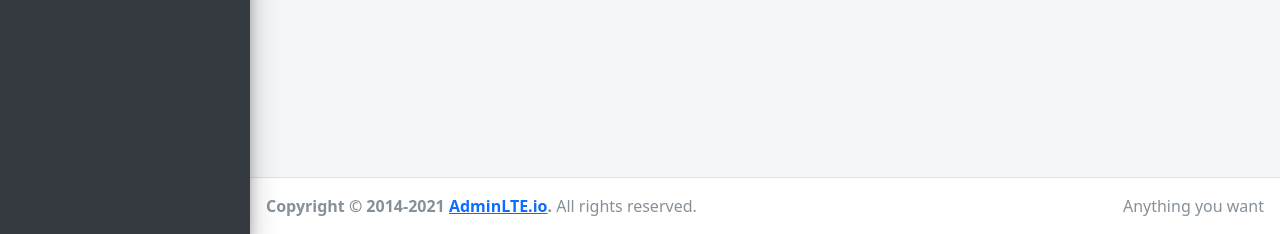
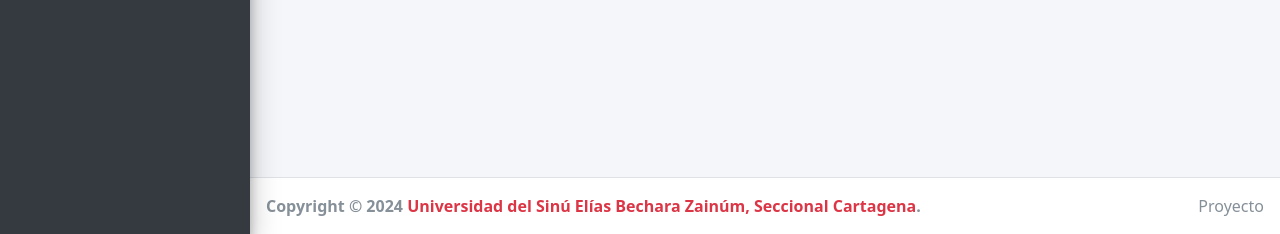
Before and after one commit to DanielConeoDev/nutricion, a PHP site: page /views/empresa/index.php in a window 1280 px wide. Shown: the part 566-800 px from the top of the page. Run offline with PHP 8.4, Linux system fonts and the light colour scheme; some libraries are stand-ins or nearby versions.

Commit message:
cambios en footer

```diff
--- a/public/includ/foot.php
+++ b/public/includ/foot.php
@@ -15,10 +15,10 @@
         <footer class="main-footer">
             <!-- To the right -->
             <div class="float-right d-none d-sm-inline">
-                Anything you want
+                Proyecto
             </div>
             <!-- Default to the left -->
-            <strong>Copyright &copy; 2014-2021 <a href="https://adminlte.io">AdminLTE.io</a>.</strong> All rights reserved.
+            <strong>Copyright &copy; 2024 <a class="text-danger text-decoration-none" href="https://www.unisinu.edu.co/">Universidad del Sinú Elías Bechara Zainúm, Seccional Cartagena</a>.</strong>
         </footer>
     </div>
     <!-- ./wrapper -->
```
